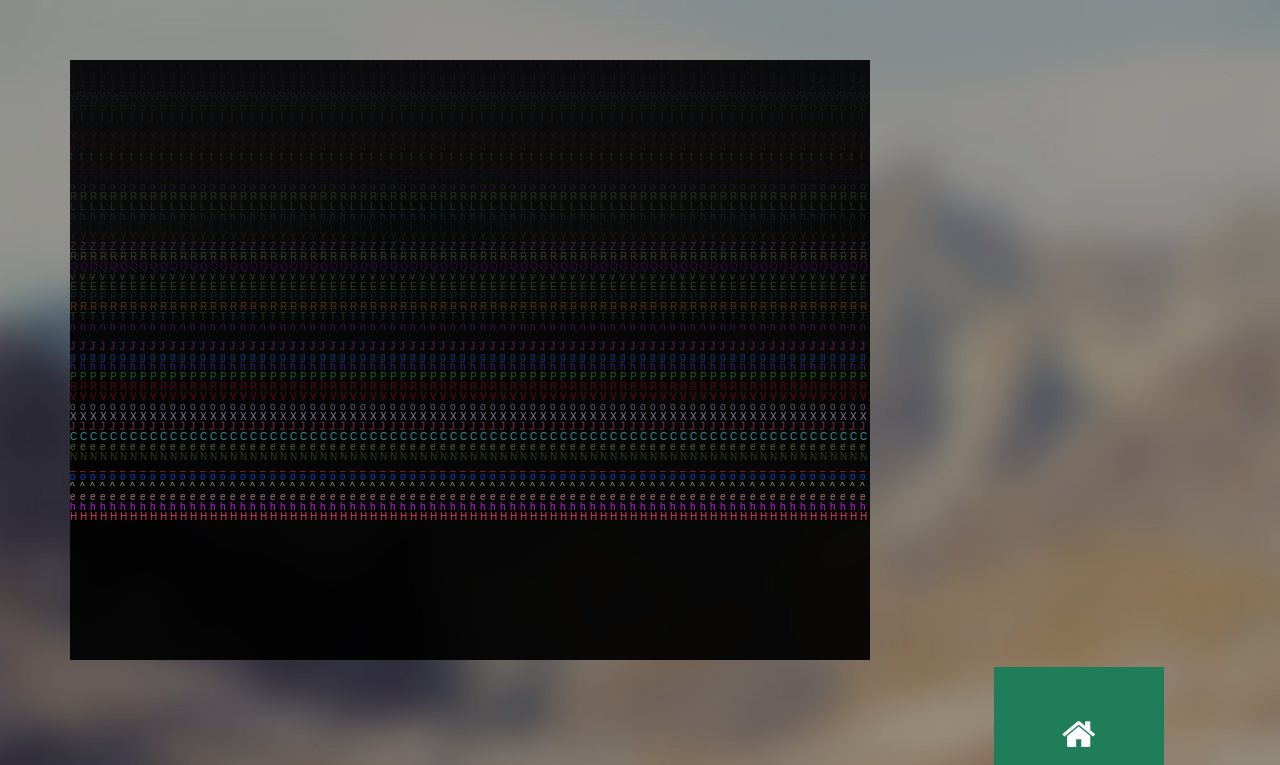
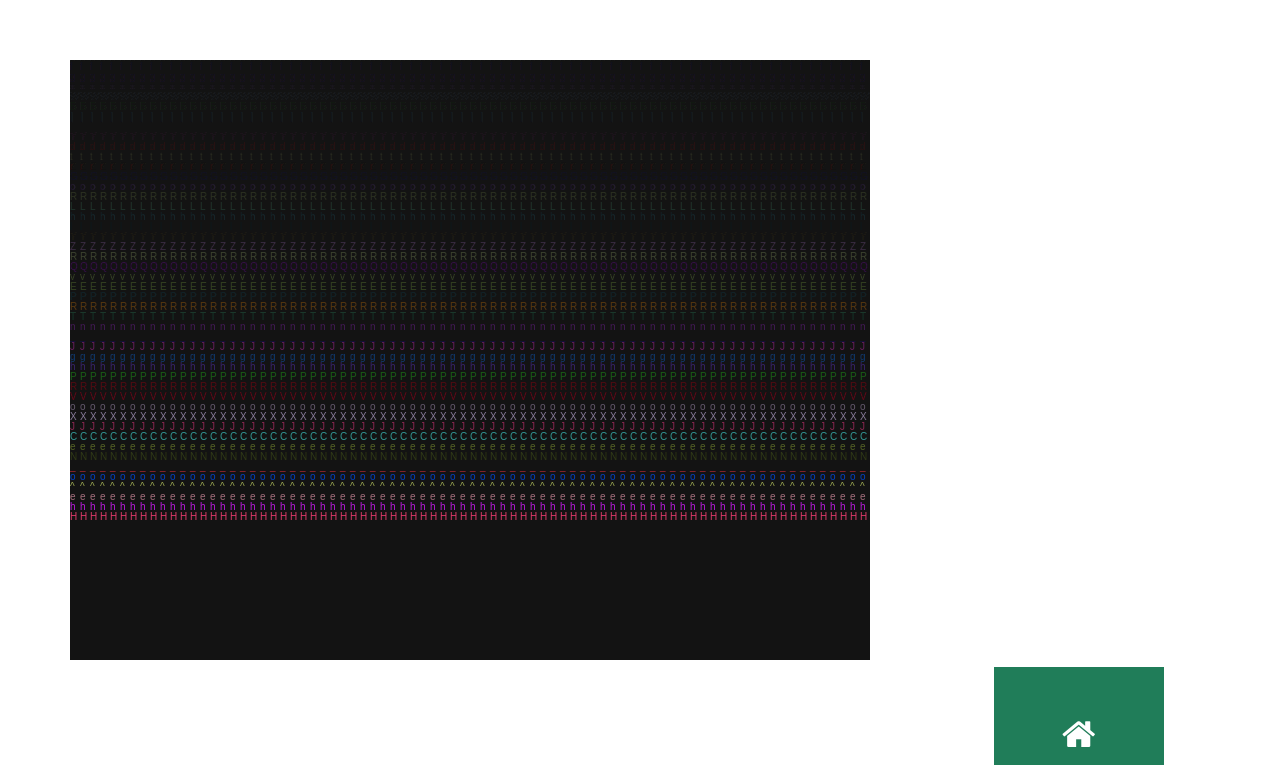
Before and after one commit to OkamiLee/OkamiLee.github.io, a plain HTML site: page index.html in a window 1280 px wide. Shown: the top 765 px of the page. Drawn offline with Linux system fonts and the light colour scheme.

Commit message:
Update templatemo-style.css
修改背景

```diff
--- a/css/templatemo-style.css
+++ b/css/templatemo-style.css
@@ -233,10 +233,10 @@ h1, h2, h3, h4, h5 {
   height: 100%;
   width: 100%;
   z-index: 0;
-  background-image: url(../images/bg.jpg);
+  /*background-image: url(../images/bg.jpg);
   background-size: cover;
   background-repeat: no-repeat;
-  background-attachment: fixed;
+  background-attachment: fixed;*/
 }
 
 .site-bg-overlay {
@@ -246,7 +246,7 @@ h1, h2, h3, h4, h5 {
   top: 0;
   left: 0;
   z-index: 1;
-  background: rgba(40, 47, 57, 0.4);
+ /* background: rgba(40, 47, 57, 0.4);*/
 }
 
 #page-content {
```
